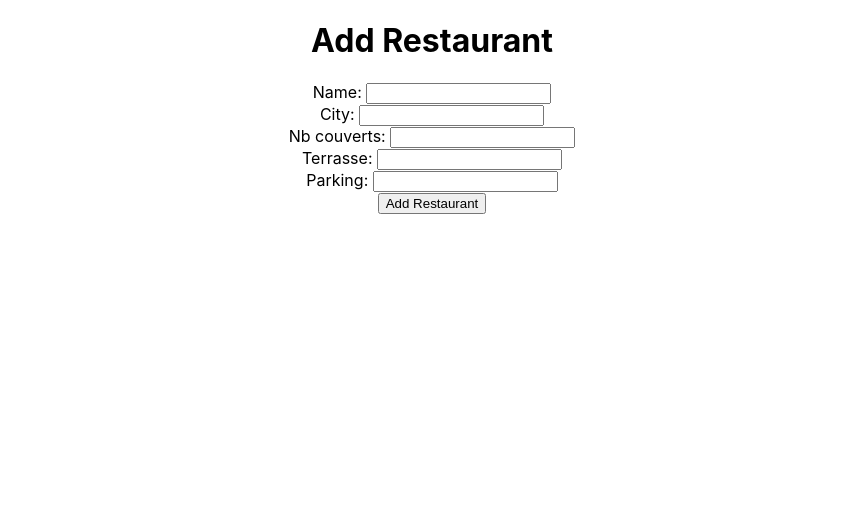
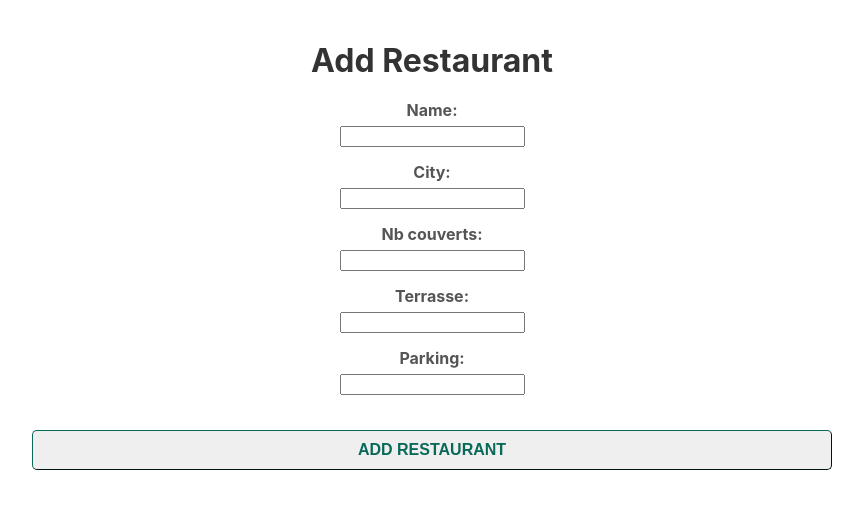
Before and after one commit to TaniaBar/node_express_app_avec_reactjs, a React (Create React App) app in the folder front/: page /add-restaurant in a window 1280 px wide. Shown: the top 508 px of the page, without its empty margins (208-1071 px from the left). Built offline with nearby package versions, Linux system fonts and the light colour scheme.

Commit message:
create AddRestaurant.css and update classname in AddRestaurant.js

```diff
--- /dev/null
+++ b/front/src/components/AddRestaurant.css
@@ -0,0 +1,54 @@
+/* .div-form {
+    display: flex;
+    justify-content: center;
+    align-items: center;
+} */
+
+.form-container {
+    max-width: 800px;
+    margin: 0 auto;
+    padding: 20px;
+    /* border: 1px solid #ddd; */
+    /* border-radius: 5px; */
+    /* background-color: #f9f9f9; */
+    /* box-shadow: 0 2px 4px rgba(0, 0, 0, 0.1); */
+}
+
+.form-title {
+    text-align: center;
+    margin-bottom: 20px;
+    color: #333;
+}
+
+.form-group {
+    margin-bottom: 15px;
+}
+
+.form-group label {
+    display: block;
+    margin-bottom: 5px;
+    font-weight: bold;
+    color: #555;
+}
+
+.form-input {
+    width: 100%;
+    padding: 8px;
+    border: 1px solid #ccc;
+    border-radius: 5px;
+    box-sizing: border-box;
+}
+
+.btn-form-add-restaurant {
+    width: 100%;
+    padding: 10px;
+    margin-top: 20px;
+    border-color: rgb(9, 105, 89);
+    border-width: 1px;
+    border-radius: 5px;
+    color: rgb(9, 105, 89);
+    font-size: 16px;
+    font-weight: bold;
+    text-transform: uppercase;
+    cursor: pointer;
+}
--- a/front/src/components/AddRestaurant.js
+++ b/front/src/components/AddRestaurant.js
@@ -1,5 +1,6 @@
 import React, { useState} from "react";
 import axios from "axios";
+import './AddRestaurant.css';
 
 const AddRestaurant = () => {
     const [name, setName] = useState('');
@@ -17,30 +18,32 @@ const AddRestaurant = () => {
     }
 
     return (
-        <form onSubmit={handleSubmit}>
-            <h1>Add Restaurant</h1>
-            <div>
+        <div className="div-form">
+            <form onSubmit={handleSubmit} className="form-container">
+                <h1 className="form-title">Add Restaurant</h1>
+                <div className="form-group">
                     <label>Name: </label>
                     <input type="text" value={name} onChange={(e) => setName(e.target.value)}></input>
                 </div>
-            <div>
+                <div className="form-group">
                     <label>City: </label>
                     <input type="text" value={city} onChange={(e) =>setCity(e.target.value)}></input>
                 </div>
-            <div>
+                <div className="form-group">
                     <label>Nb couverts: </label>
                     <input type="number" value={nbcouverts} onChange={(e) =>setNbcouverts(e.target.value)}></input>
                 </div>
-            <div>
+                <div className="form-group">
                     <label>Terrasse: </label>
                     <input type="text" value={terrasse} onChange={(e) =>setTerrasse(e.target.value)}></input>
                 </div>
-            <div>
+                <div className="form-group">
                     <label>Parking: </label>
                     <input type="text" value={parking} onChange={(e) =>setParking(e.target.value)}></input>
                 </div>
-            <button type="submit">Add Restaurant</button>
+                <button type="submit" className="btn-form-add-restaurant">Add Restaurant</button>
             </form>
+        </div>
     );
 }
 
```
Lines whose indentation alone changed are shown as unchanged.
